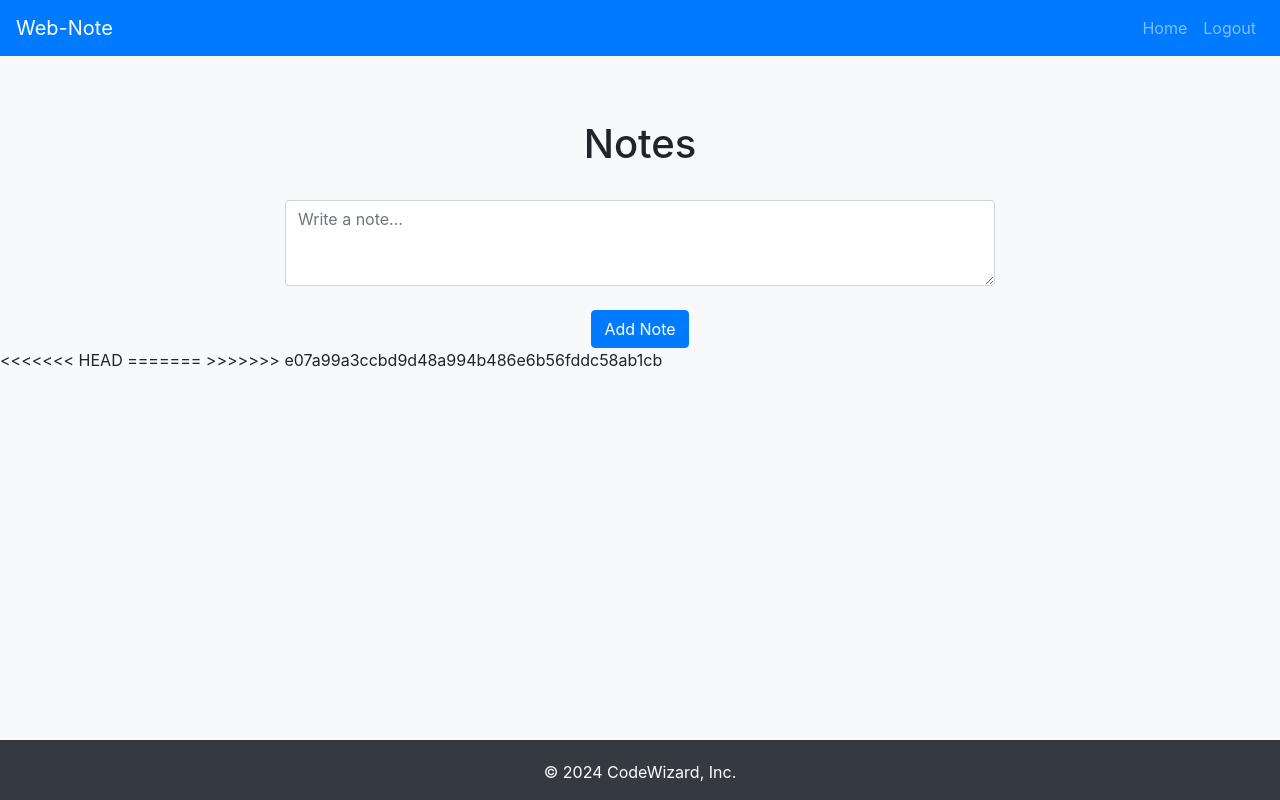
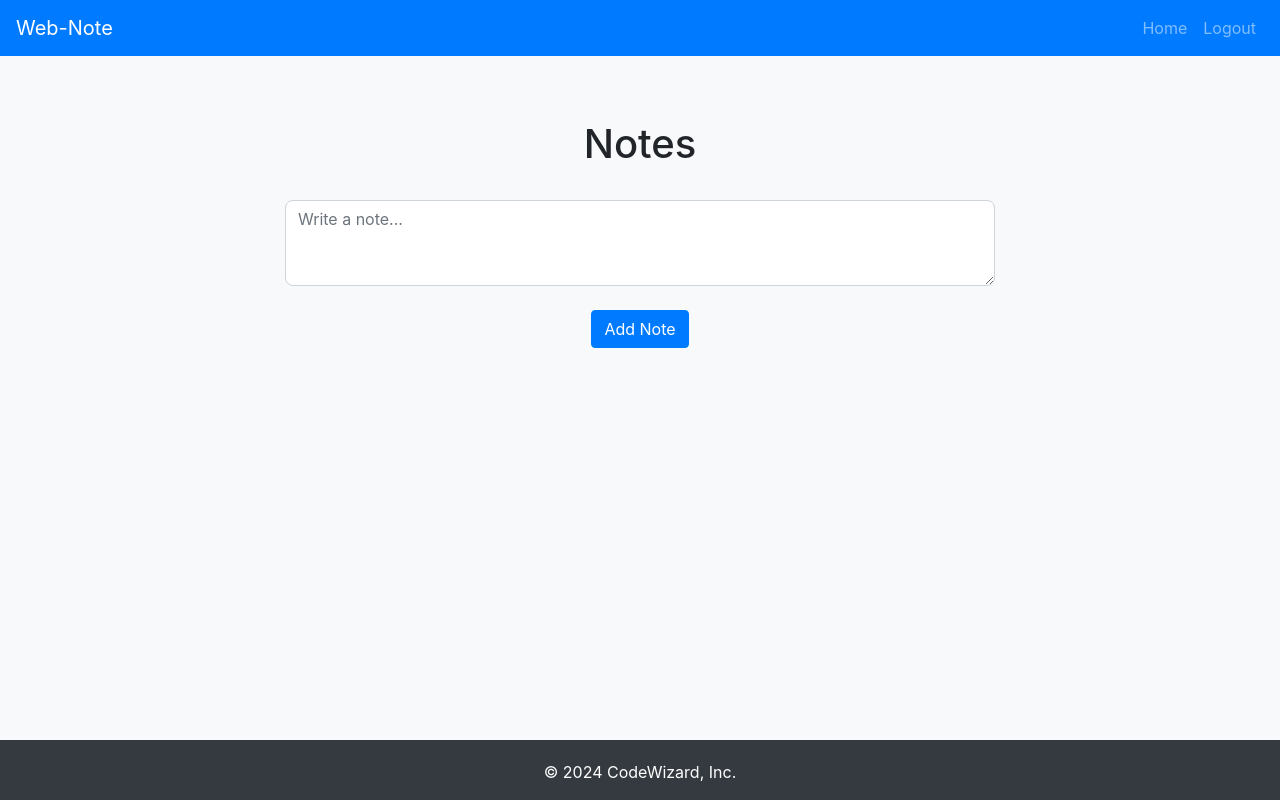
Before and after one commit to DavShaw/DeployProject2, a Flask app: page / in a window 1280 px wide. Run offline with Flask 3, Linux system fonts and the light colour scheme; a user stored in the database is signed in; some libraries are stand-ins or nearby versions.

Commit message:
Update base.html

```diff
--- a/website/templates/base.html
+++ b/website/templates/base.html
@@ -4,10 +4,16 @@
     <meta charset="utf-8">
     <meta name="viewport" content="width=device-width, initial-scale=1">
 
-    <link rel="stylesheet" href="https://stackpath.bootstrapcdn.com/bootstrap/4.4.1/css/bootstrap.min.css" integrity="sha384-Vkoo8x4CGsO3+Hhxv8T/Q5PaXtkKtu6ug5TOeNV6gBiFeWPGFN9MuhOf23Q9Ifjh" crossorigin="anonymous"/>
-    <link rel="stylesheet" href="https://stackpath.bootstrapcdn.com/font-awesome/4.7.0/css/font-awesome.min.css" crossorigin="anonymous"/>
+    <link
+      rel="stylesheet"
+      href="https://stackpath.bootstrapcdn.com/bootstrap/4.4.1/css/bootstrap.min.css"
+      integrity="sha384-Vkoo8x4CGsO3+Hhxv8T/Q5PaXtkKtu6ug5TOeNV6gBiFeWPGFN9MuhOf23Q9Ifjh"
+      crossorigin="anonymous"/>
 
-    <link rel="icon" type="image/png" href="{{ url_for('static', filename='favicon.png') }}">
+    <link
+      rel="stylesheet"
+      href="https://stackpath.bootstrapcdn.com/font-awesome/4.7.0/css/font-awesome.min.css"
+      crossorigin="anonymous"/>
 
     <style>
         body {
@@ -59,10 +65,7 @@
         .close {
             font-size: 1.4rem;
         }
-<<<<<<< HEAD
-=======
         /* Estilo para redondear los campos de entrada de datos en formularios */
->>>>>>> e07a99a3ccbd9d48a994b486e6b56fddc58ab1cb
         input.form-control, textarea.form-control, select.form-control {
             border-radius: 0.5rem;
         }
@@ -117,8 +120,6 @@
     <footer>
         <p>&copy; 2024 CodeWizard, Inc.</p>
     </footer>
-<<<<<<< HEAD
-=======
 
     <script
       src="https://code.jquery.com/jquery-3.2.1.slim.min.js"
@@ -134,11 +135,7 @@
       src="https://maxcdn.bootstrapcdn.com/bootstrap/4.0.0/js/bootstrap.min.js"
       integrity="sha384-JZR6Spejh4U02d8jOt6vLEHfe/JQGiRRSQQxSfFWpi1MquVdAyjUar5+76PVCmYl"
       crossorigin="anonymous"></script>
->>>>>>> e07a99a3ccbd9d48a994b486e6b56fddc58ab1cb
 
-    <script src="https://code.jquery.com/jquery-3.2.1.slim.min.js" integrity="sha384-KJ3o2DKtIkvYIK3UENzmM7KCkRr/rE9/Qpg6aAZGJwFDMVNA/GpGFF93hXpG5KkN" crossorigin="anonymous"></script>
-    <script src="https://cdnjs.cloudflare.com/ajax/libs/popper.js/1.12.9/umd/popper.min.js" integrity="sha384-ApNbgh9B+Y1QKtv3Rn7W3mgPxhU9K/ScQsAP7hUibX39j7fakFPskvXusvfa0b4Q" crossorigin="anonymous"></script>
-    <script src="https://maxcdn.bootstrapcdn.com/bootstrap/4.0.0/js/bootstrap.min.js" integrity="sha384-JZR6Spejh4U02d8jOt6vLEHfe/JQGiRRSQQxSfFWpi1MquVdAyjUar5+76PVCmYl" crossorigin="anonymous"></script>
     <script type="text/javascript" src="{{ url_for('static', filename='index.js') }}"></script>
 </body>
 </html>
```
